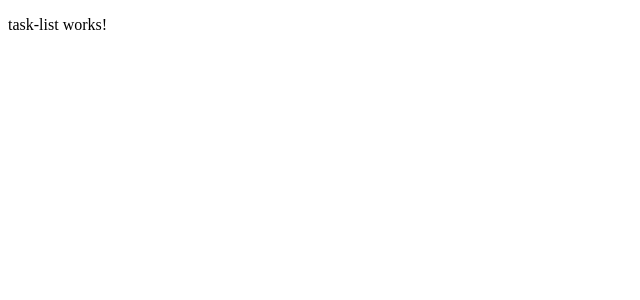
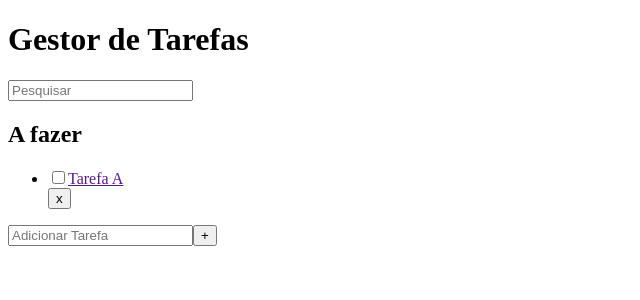
Before and after one commit to rafaeleliasgri/gestor-tarefas, an Angular app: page /tasklist in a window 1280 px wide. Shown: the top 300 px of the page, without its empty margins (0-640 px from the left). Built offline with nearby package versions, Linux system fonts and the light colour scheme.

Commit message:
retificando as services

```diff
--- a/src/app/app.component.html
+++ b/src/app/app.component.html
@@ -1 +1,5 @@
+<div>
+    <h1>Gestor de Tarefas</h1>
+</div>
+
 <router-outlet />
--- a/src/app/services/task.service.ts
+++ b/src/app/services/task.service.ts
@@ -8,7 +8,7 @@ export class TaskService {
 
   constructor() { }
 
-  private tasks: Array<Task> = {};
+  private tasks: Array<Task> = [];
 
   getTasks(): Array<Task> {
 
--- a/src/app/task-details/task-details.component.html
+++ b/src/app/task-details/task-details.component.html
@@ -1 +1,11 @@
-<p>task-details works!</p>
+<div>
+    <h2>Nome da Tarefa</h2>
+    <p>Status: Pendente</p>
+
+    <div>
+        <h2>Descrição</h2>
+        <textarea name="" id="" cols="30" rows="10"></textarea>
+        <button>Salvar</button>
+        <button>Cancelar</button>
+    </div>
+</div>
--- a/src/app/task-filter/task-filter.component.html
+++ b/src/app/task-filter/task-filter.component.html
@@ -1 +1 @@
-<p>task-filter works!</p>
+<input type="text" placeholder="Pesquisar">
--- a/src/app/task-list/task-list.component.html
+++ b/src/app/task-list/task-list.component.html
@@ -1 +1,19 @@
-<p>task-list works!</p>
+<app-task-filter></app-task-filter>
+
+<div>
+    <h2>A fazer</h2>
+    <ul>
+        <li>
+            <input type="checkbox" name="completed" id="">
+            <a href="">Tarefa A</a>
+            <div>
+                <button>x</button>
+            </div>
+        </li>
+    </ul>
+    <form action="">
+        <input type="text" name="newTask" id="" placeholder="Adicionar Tarefa">
+
+        <button type="submit">+</button>
+    </form>
+</div>
--- a/src/app/task-list/task-list.component.ts
+++ b/src/app/task-list/task-list.component.ts
@@ -1,12 +1,19 @@
 import { Component } from '@angular/core';
+import { Task } from '../models/task';
+import { TaskService } from '../services/task.service';
+import { TaskFilterComponent } from '../task-filter/task-filter.component';
 
 @Component({
   selector: 'app-task-list',
   standalone: true,
-  imports: [],
+  imports: [TaskFilterComponent],
   templateUrl: './task-list.component.html',
   styleUrl: './task-list.component.css'
 })
 export class TaskListComponent {
 
+  constructor(private taskService: TaskService) { }
+
+  tasks: Array<Task> = [];
+
 }
```
